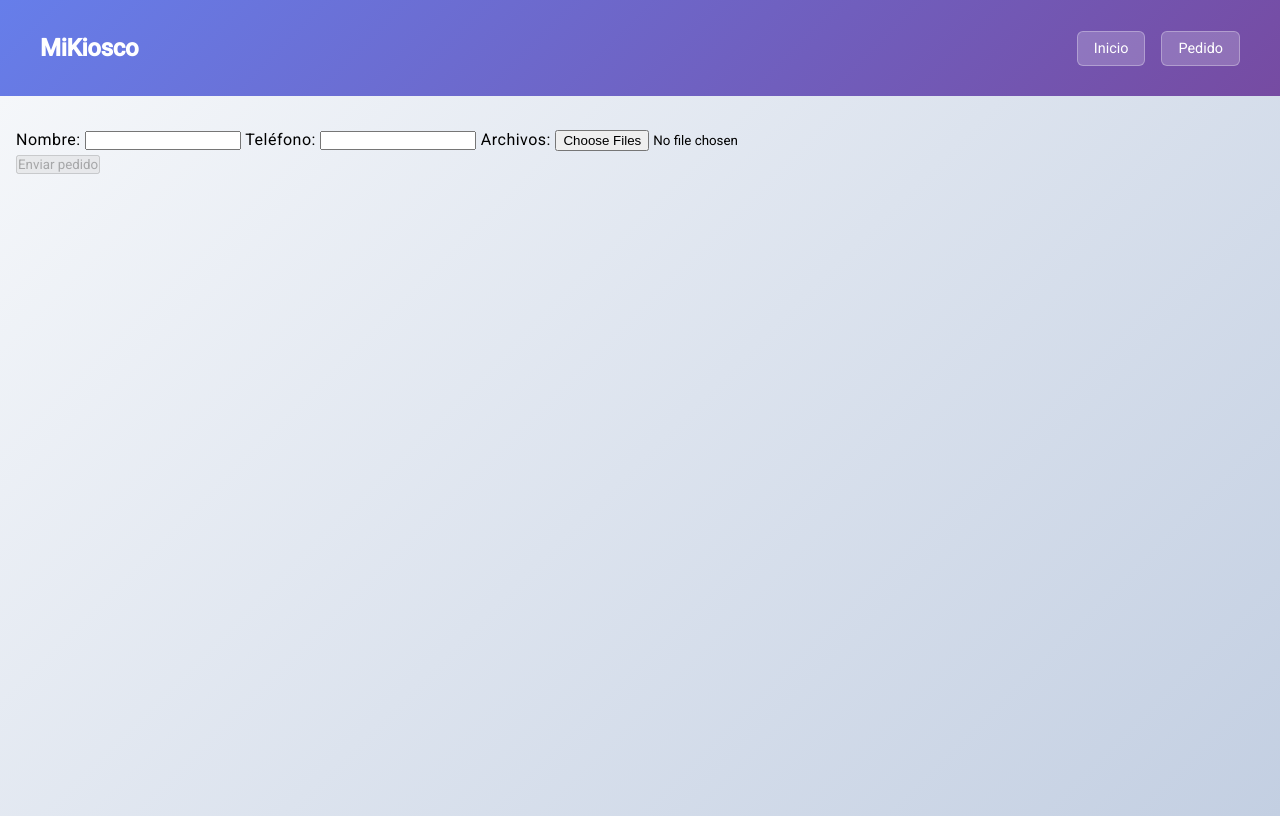
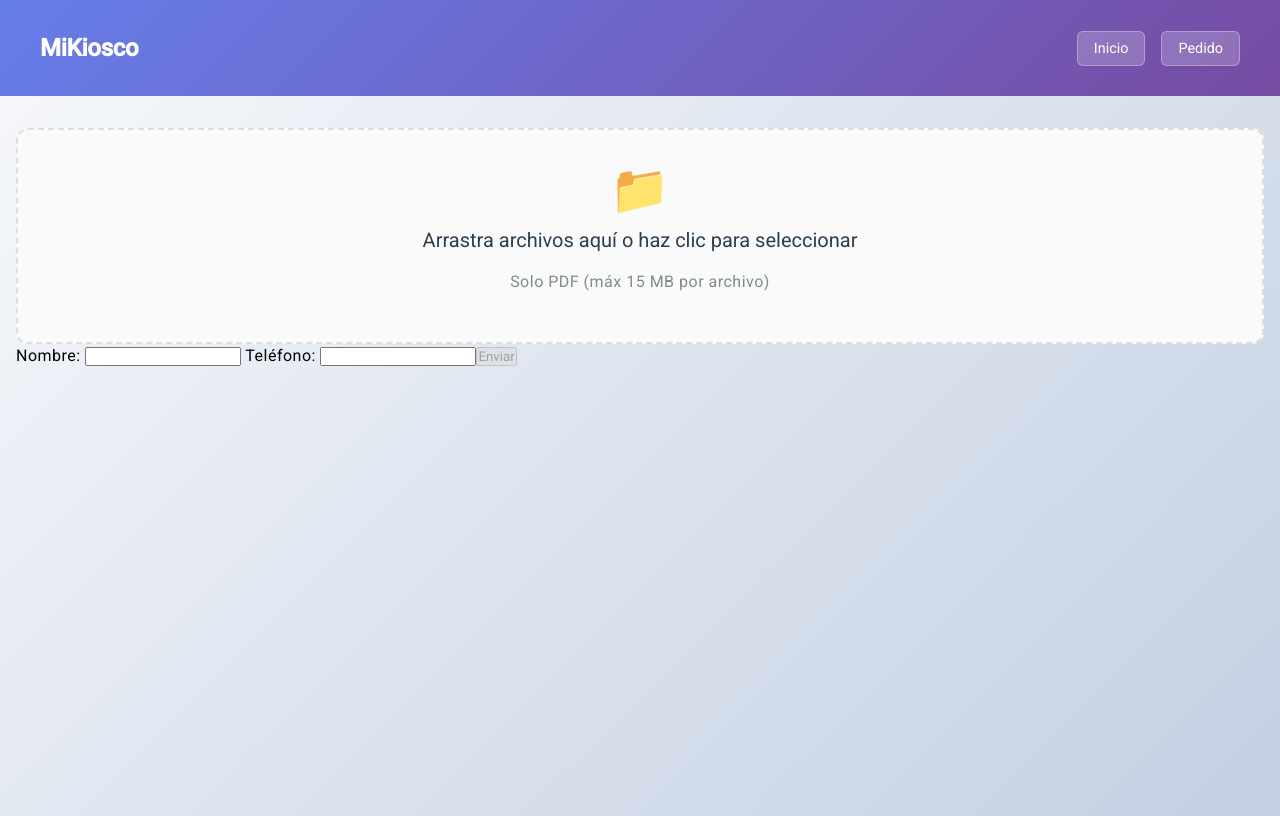
Before and after one commit to Martiniano-Olivera/ftcp---full, an Angular app in the folder ClienteFinal/: page /nuevo-pedido in a window 1280 px wide. Built offline with nearby package versions, Linux system fonts and the light colour scheme.

Commit message:
feat: add pdf upload flow and backoffice listing

```diff
--- a/ClienteFinal/src/app/core/services/orders-public.service.ts
+++ b/ClienteFinal/src/app/core/services/orders-public.service.ts
@@ -1,6 +1,6 @@
 import { Injectable } from '@angular/core';
 import { HttpClient } from '@angular/common/http';
-import { Observable } from 'rxjs';
+import { Observable, map } from 'rxjs';
 import { environment } from '../../../environments/environment';
 
 export interface PublicOrder {
@@ -14,15 +14,13 @@ export interface PublicOrder {
 export class OrdersPublicService {
   constructor(private http: HttpClient) {}
 
-  submitOrder(form: {
-    nombre: string;
-    telefono: string;
-    files: File[];
-  }): Observable<PublicOrder> {
+  submitOrder(input: { nombre: string; telefono: string; files: File[] }): Observable<PublicOrder> {
     const fd = new FormData();
-    fd.append('clienteNombre', form.nombre);
-    fd.append('clienteTelefono', form.telefono);
-    form.files.forEach(f => fd.append('files', f, f.name));
-    return this.http.post<PublicOrder>(`${environment.apiUrl}/public/orders`, fd);
+    fd.set('clienteNombre', input.nombre);
+    fd.set('clienteTelefono', input.telefono);
+    for (const f of input.files) fd.append('files', f, f.name);
+    return this.http
+      .post<PublicOrder>(`${environment.apiUrl}/public/orders`, fd, { observe: 'response' })
+      .pipe(map(r => r.body as PublicOrder));
   }
 }
--- a/ClienteFinal/src/app/features/nuevo-pedido/nuevo-pedido.component.html
+++ b/ClienteFinal/src/app/features/nuevo-pedido/nuevo-pedido.component.html
@@ -1,23 +1,22 @@
 <div *ngIf="!enviado; else enviadoTpl">
-  <form (ngSubmit)="enviar()" #form="ngForm">
+  <app-file-upload
+    [archivos]="archivosUI"
+    (archivoAgregado)="archivosUI.push($event)"
+    (archivoEliminado)="onEliminar($event)"
+    (filesSelected)="onFilesSelected($event)">
+  </app-file-upload>
+
+  <form (ngSubmit)="enviar()">
     <label>
       Nombre:
-      <input type="text" name="nombre" [(ngModel)]="nombre" required />
+      <input type="text" name="nombre" [(ngModel)]="model.nombre" required />
     </label>
     <label>
       Teléfono:
-      <input type="tel" name="telefono" [(ngModel)]="telefono" required pattern="\d{6,20}" />
+      <input type="tel" name="telefono" [(ngModel)]="model.telefono" required />
     </label>
-    <label>
-      Archivos:
-      <input type="file" (change)="onFileChange($event)" multiple accept="application/pdf" required />
-    </label>
-    <ul>
-      <li *ngFor="let f of archivos">{{ f.name }} ({{ f.size / 1024 | number:'1.0-0' }} KB)</li>
-    </ul>
-    <p *ngIf="error" class="error">{{ error }}</p>
-    <button type="submit" [disabled]="form.invalid || archivos.length === 0 || loading">
-      {{ loading ? 'Enviando...' : 'Enviar pedido' }}
+    <button type="submit" [disabled]="!files?.length || loading">
+      {{ loading ? 'Enviando...' : 'Enviar' }}
     </button>
   </form>
 </div>
--- a/ClienteFinal/src/app/features/nuevo-pedido/nuevo-pedido.component.ts
+++ b/ClienteFinal/src/app/features/nuevo-pedido/nuevo-pedido.component.ts
@@ -2,17 +2,19 @@ import { Component } from '@angular/core';
 import { CommonModule } from '@angular/common';
 import { FormsModule } from '@angular/forms';
 import { OrdersPublicService } from '../../core/services/orders-public.service';
+import { FileUploadComponent } from '../../shared/components/file-upload/file-upload.component';
+import { Archivo } from '../../core/models/pedido.model';
 
 @Component({
   selector: 'app-nuevo-pedido',
   standalone: true,
-  imports: [CommonModule, FormsModule],
+  imports: [CommonModule, FormsModule, FileUploadComponent],
   templateUrl: './nuevo-pedido.component.html'
 })
 export class NuevoPedidoComponent {
-  nombre = '';
-  telefono = '';
-  archivos: File[] = [];
+  archivosUI: Archivo[] = [];
+  files: File[] = [];
+  model = { nombre: '', telefono: '' };
   enviado = false;
   loading = false;
   error: string | null = null;
@@ -20,37 +22,29 @@ export class NuevoPedidoComponent {
 
   constructor(private ordersService: OrdersPublicService) {}
 
-  onFileChange(event: Event): void {
-    const target = event.target as HTMLInputElement;
-    const selected = Array.from(target.files || []);
-    this.archivos = [];
-    this.error = null;
-    selected.forEach(f => {
-      if (f.type !== 'application/pdf') {
-        this.error = 'Solo se permiten archivos PDF';
-      } else if (f.size > 15 * 1024 * 1024) {
-        this.error = 'Cada archivo debe pesar menos de 15MB';
-      } else {
-        this.archivos.push(f);
-      }
-    });
+  onFilesSelected(files: File[]): void {
+    this.files = files;
+  }
+
+  onEliminar(id: string): void {
+    this.archivosUI = this.archivosUI.filter(a => a.id !== id);
   }
 
   enviar(): void {
-    if (!this.nombre || !this.telefono || this.archivos.length === 0 || this.loading) {
+    if (this.loading || !this.model.nombre || !this.model.telefono || this.files.length === 0) {
       return;
     }
     this.loading = true;
     this.error = null;
     this.ordersService
-      .submitOrder({ nombre: this.nombre, telefono: this.telefono, files: this.archivos })
+      .submitOrder({ nombre: this.model.nombre, telefono: this.model.telefono, files: this.files })
       .subscribe({
         next: order => {
           this.enviado = true;
           this.orderId = order.id;
-          this.nombre = '';
-          this.telefono = '';
-          this.archivos = [];
+          this.model = { nombre: '', telefono: '' };
+          this.files = [];
+          this.archivosUI = [];
         },
         error: () => {
           this.error = 'Intenta más tarde';
--- a/ClienteFinal/src/app/shared/components/file-upload/file-upload.component.html
+++ b/ClienteFinal/src/app/shared/components/file-upload/file-upload.component.html
@@ -10,12 +10,13 @@
     <div class="drop-zone-content">
       <div class="upload-icon">📁</div>
       <h3>Arrastra archivos aquí o haz clic para seleccionar</h3>
-      <p>Soporta PDF, DOC, DOCX, TXT, JPG, PNG</p>
+      <p>Solo PDF (máx 15 MB por archivo)</p>
+      <!-- Solo PDF (máx 15 MB) -->
       <input
         #fileInput
         type="file"
         multiple
-        accept=".pdf,.doc,.docx,.txt,.jpg,.jpeg,.png"
+        accept="application/pdf,.pdf"
         (change)="onFileSelected($event)"
         style="display: none;"
       />
--- a/ClienteFinal/src/app/shared/components/file-upload/file-upload.component.ts
+++ b/ClienteFinal/src/app/shared/components/file-upload/file-upload.component.ts
@@ -13,6 +13,9 @@ export class FileUploadComponent {
   @Input() archivos: Archivo[] = [];
   @Output() archivoAgregado = new EventEmitter<Archivo>();
   @Output() archivoEliminado = new EventEmitter<string>();
+  @Output() filesSelected = new EventEmitter<File[]>();
+
+  private _files: File[] = [];
 
   isDragOver = false;
 
@@ -44,11 +47,18 @@ export class FileUploadComponent {
     const files = target.files;
     if (files) {
       this.procesarArchivos(files);
+      // reset opcional del input si lo necesitás
+      // target.value = '';
     }
   }
 
   private procesarArchivos(files: FileList): void {
-    Array.from(files).forEach((file) => {
+    const nuevos = Array.from(files);
+    // 1) Guardar los File para FormData
+    this._files.push(...nuevos);
+
+    // 2) Emitir metadatos
+    nuevos.forEach(file => {
       const archivo: Archivo = {
         id: this.generarId(),
         nombre: file.name,
@@ -58,6 +68,9 @@ export class FileUploadComponent {
       };
       this.archivoAgregado.emit(archivo);
     });
+
+    // 3) Emitir también los File reales
+    this.filesSelected.emit([...this._files]);
   }
 
   private generarId(): string {
@@ -69,6 +82,11 @@ export class FileUploadComponent {
   }
 
   eliminarArchivo(archivoId: string): void {
+    const archivo = this.archivos.find(a => a.id === archivoId);
+    if (archivo) {
+      this._files = this._files.filter(f => f.name !== archivo.nombre);
+      this.filesSelected.emit([...this._files]);
+    }
     this.archivoEliminado.emit(archivoId);
   }
 
--- a/ClienteFinal/src/environments/environment.ts
+++ b/ClienteFinal/src/environments/environment.ts
@@ -1,5 +1,4 @@
-declare const process: any;
-
 export const environment = {
-  apiUrl: process.env['NG_APP_API_URL'] || 'http://localhost:3000',
+  production: false,
+  apiUrl: 'http://localhost:3000'
 };
```
Also changed, not shown: 2 other files (tests, documents, lock files or other folders).
